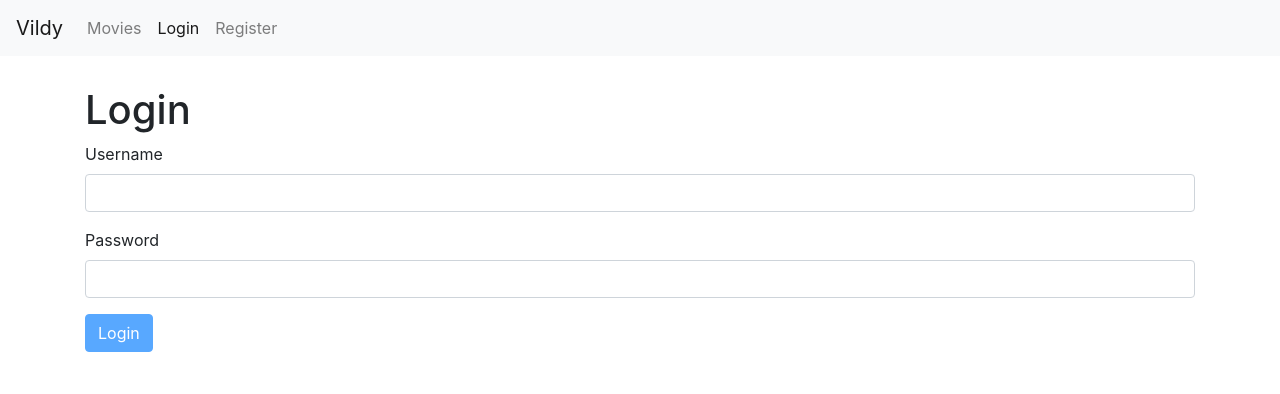
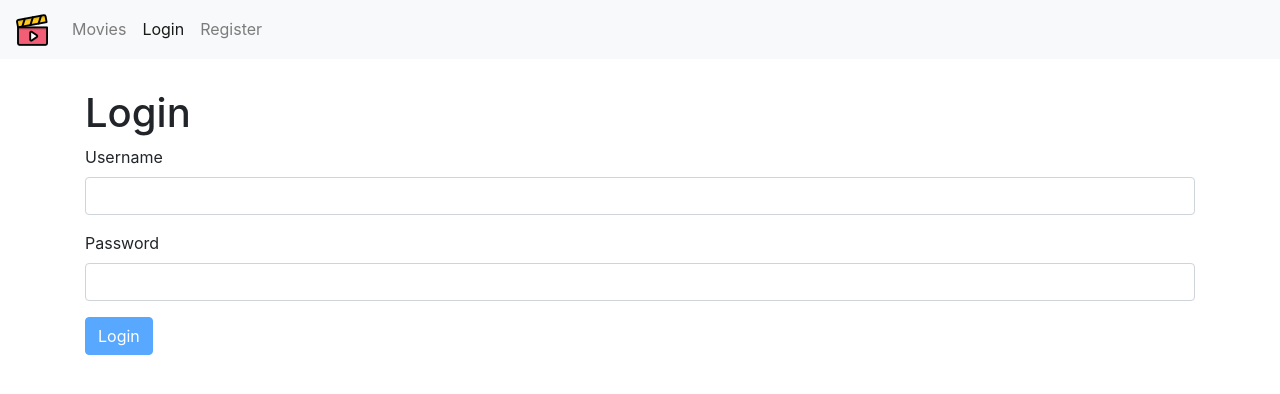
Before and after one commit to programmerahul/recipes-frontend, a React (Create React App) app: page /login in a window 1280 px wide. Shown: the top 394 px of the page. Built offline with nearby package versions, Linux system fonts and the light colour scheme.

Commit message:
logo added

```diff
--- a/src/App.js
+++ b/src/App.js
@@ -3,8 +3,6 @@ import React, { Component } from "react";
 import "./App.css";
 import Movie from "./components/movies";
 import NavBar from "./components/navBar";
-import Customers from "./components/customers";
-import Rentals from "./components/rentals";
 import "react-toastify/dist/ReactToastify.css";
 import NotFound from "./components/common/notFound";
 import MoviesForm from "./components/moviesForm";
@@ -38,8 +36,6 @@ class App extends Component {
             />
             <Route path="/login" component={LoginForm} />
             <Route path="/register" component={RegisterForm} />
-            <Route path="/customers" component={Customers} />
-            <Route path="/rentals" component={Rentals} />
             <Redirect from="/" exact to="/movies" />
             <Route path="/notFound" component={NotFound} />
             <Redirect to="/notFound"></Redirect>
--- a/src/components/customers.jsx
+++ /dev/null
@@ -1,6 +0,0 @@
-import React from "react";
-const Customers = () => {
-  return <h1>Customer</h1>;
-};
-
-export default Customers;
--- a/src/components/navBar.jsx
+++ b/src/components/navBar.jsx
@@ -1,13 +1,13 @@
 import React, { Component } from "react";
 import { NavLink, Link } from "react-router-dom";
-
+import pic from "./logo.png";
 class NavBar extends Component {
   render() {
     const { user } = this.props;
     return (
       <nav className="navbar navbar-expand-lg navbar-light bg-light">
         <Link className="navbar-brand" to="/">
-          Vildy
+          <img src={pic} />
         </Link>
         <div className="collapse navbar-collapse" id="navbarNav">
           <ul className="navbar-nav">
--- a/src/components/rentals.jsx
+++ /dev/null
@@ -1,8 +0,0 @@
-import React, { Component } from "react";
-class Rentals extends Component {
-  render() {
-    return <h1>Rentals</h1>;
-  }
-}
-
-export default Rentals;
```
Also changed, not shown: src/components/logo.png (added), src/logo.svg (deleted).
